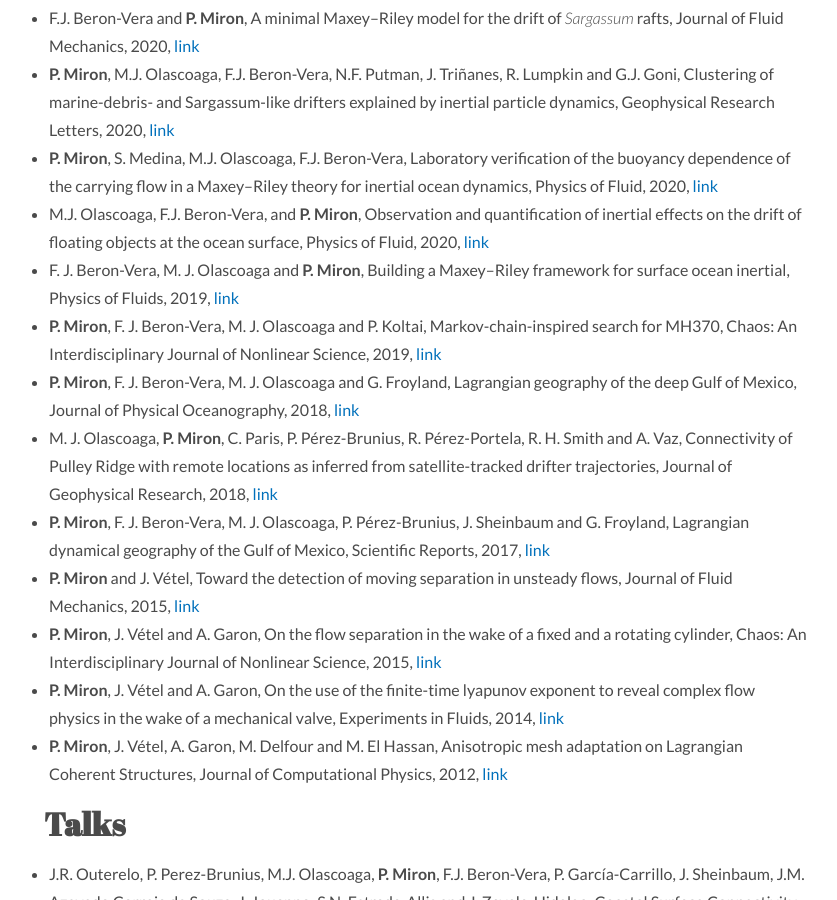
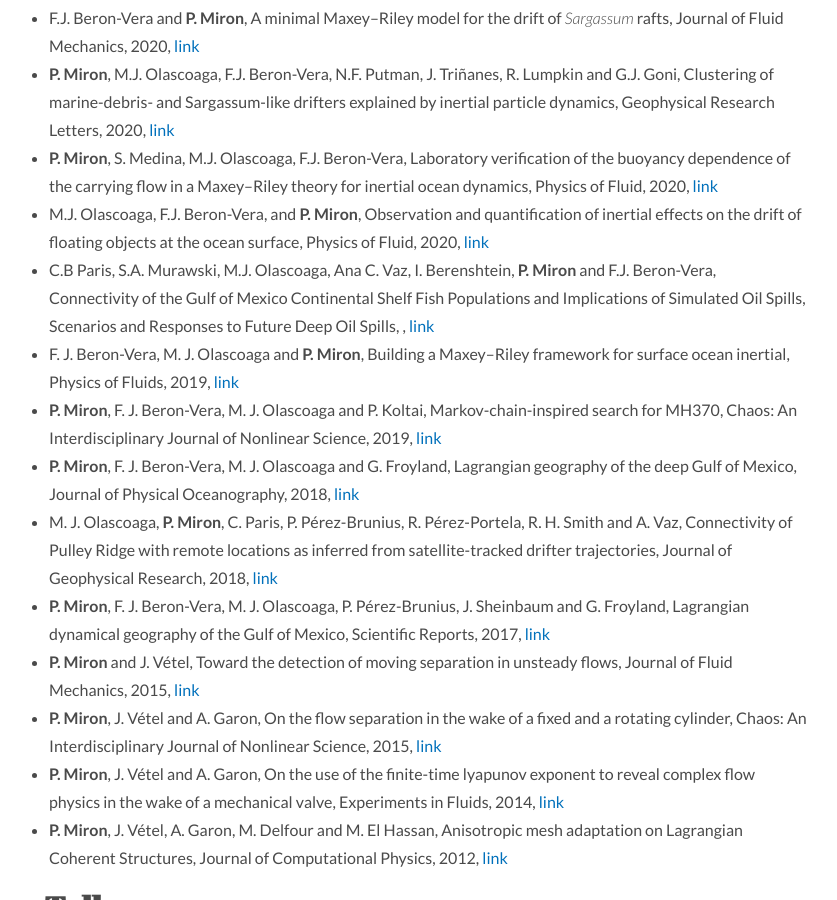
Before and after one commit to philippemiron/philippemiron.github.io, a Jekyll site: the page built from contributions.md, in a window 1280 px wide and 900 px high, scrolled down 899 px. Shown: the whole window, without its empty margins (212-1049 px from the left). Built offline with Jekyll 4.4.1, drawn with Linux system fonts in a browser that asks for light colours; nearby versions of some CDN libraries.

Commit message:
springer publications

```diff
--- a/_data/publications.yml
+++ b/_data/publications.yml
@@ -21,6 +21,11 @@
   journal: Physics of Fluid
   year: '2020'
   doi: https://doi.org/10.1063/1.5139045
+
+- title: Connectivity of the Gulf of Mexico Continental Shelf Fish Populations and Implications of Simulated Oil Spills
+  authors: C.B Paris, S.A. Murawski, M.J. Olascoaga, Ana C. Vaz, I. Berenshtein, **P. Miron** and F.J. Beron-Vera
+  journal: Scenarios and Responses to Future Deep Oil Spills
+  doi: https://doi.org/10.1007/978-3-030-12963-7_22
 
 - title: Building a Maxey–Riley framework for surface ocean inertial
   authors: 'F. J. Beron-Vera, M. J. Olascoaga and **P. Miron**'
```
